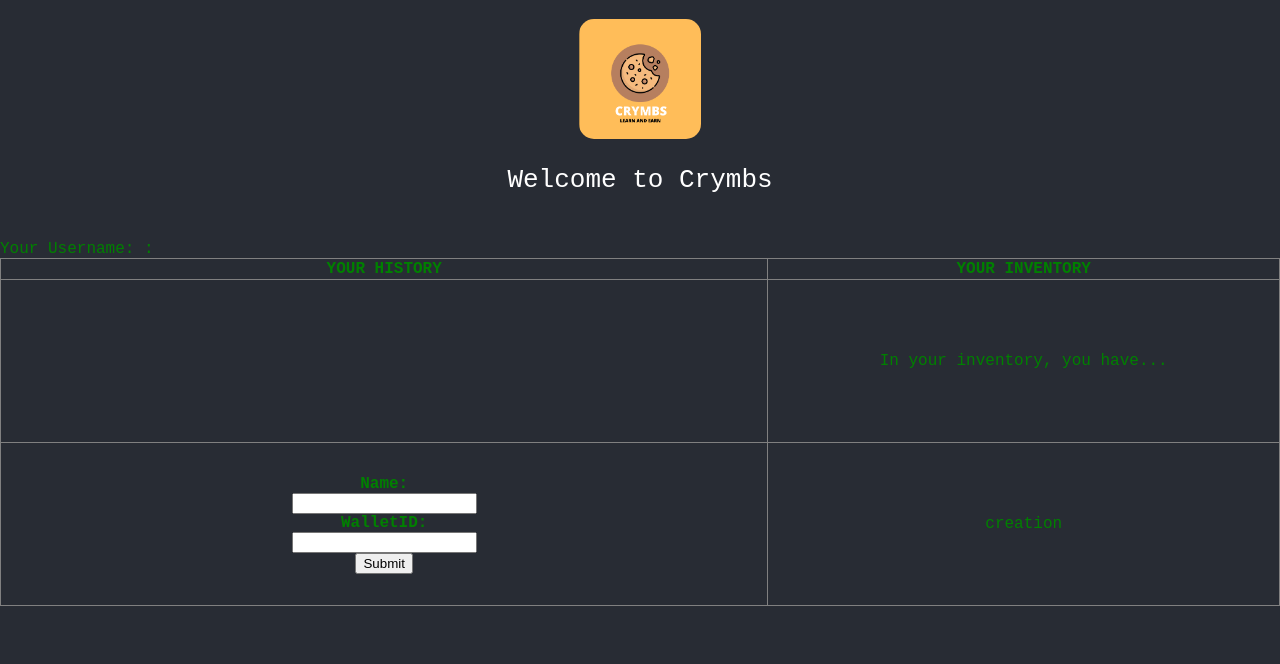
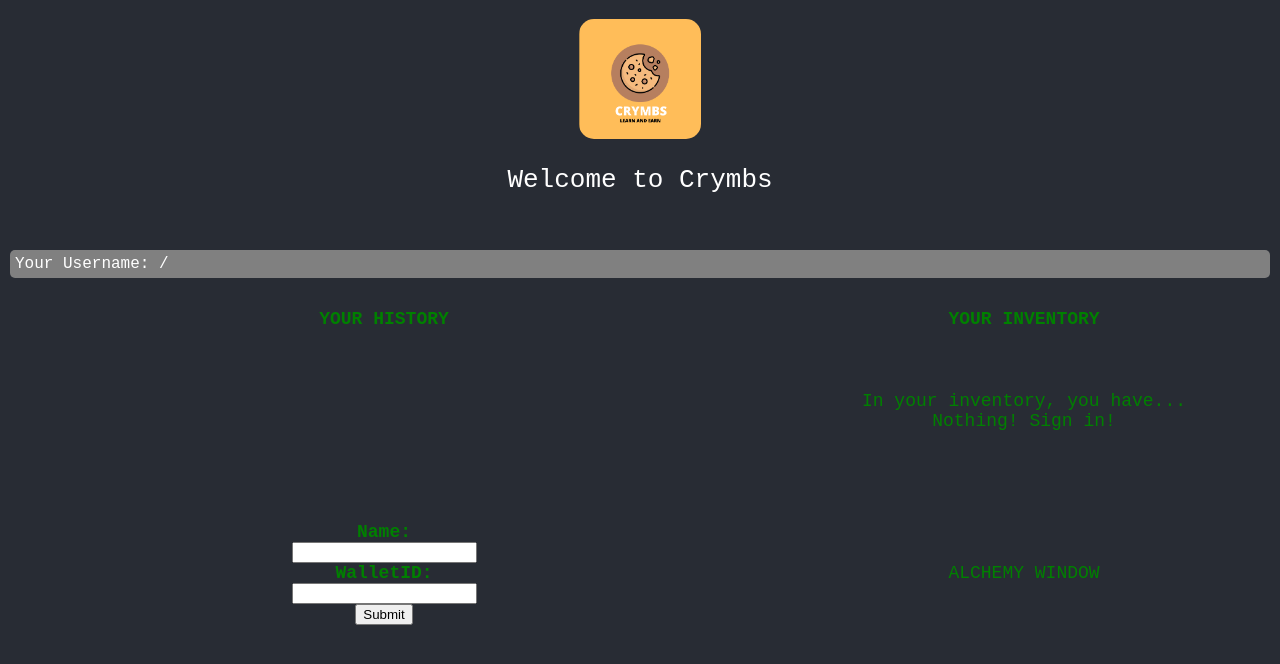
Before and after one commit to Kxiru/Crymbs, a React (Create React App) app in the folder crymbs/: page / in a window 1280 px wide. Shown: the top 664 px of the page. Built offline with nearby package versions, Linux system fonts and the light colour scheme.

Commit message:
Starting Inventory implementation

```diff
--- a/crymbs/package.json
+++ b/crymbs/package.json
@@ -6,6 +6,7 @@
     "@testing-library/jest-dom": "^5.16.4",
     "@testing-library/react": "^13.3.0",
     "@testing-library/user-event": "^13.5.0",
+    "mongodb": "^4.8.1",
     "react": "^18.2.0",
     "react-dom": "^18.2.0",
     "react-scripts": "5.0.1",
--- a/crymbs/src/Actions.js
+++ b/crymbs/src/Actions.js
@@ -1,6 +1,6 @@
 import React from 'react';
 
-class GetUserCredentials extends React.Component {
+export class GetUserCredentials extends React.Component {
   constructor(props) {
     super(props);
     this.state = {
@@ -47,4 +47,33 @@ class GetUserCredentials extends React.Component {
   }
 }
 
-export default GetUserCredentials;
+export class MyInventory extends React.Component {
+  constructor(props) {
+    super(props);
+    this.state = {
+      username: props.username,
+      inventoryArray: props.inventoryArray,
+    };
+
+    this.handleChange = this.handleChange.bind(this);
+    this.handleSubmit = this.handleSubmit.bind(this);
+  }
+
+  handleChange(event) {
+    this.setState();
+  }
+
+  handleSubmit(event) {
+    this.props.setUsername(this.state.username);
+    event.preventDefault();
+  }
+
+  render() {
+    return (
+      <div>Temp</div>
+    );
+  }
+}
+
+
+// export default {GetUserCredentials, MyInventory};
--- a/crymbs/src/App.css
+++ b/crymbs/src/App.css
@@ -21,10 +21,11 @@
 }
 
 table, th, td{
-  border: 1px solid grey;
+  /* border: 1px solid grey; */
   border-collapse: collapse;
   font-family: 'Courier New', Courier, monospace;
   margin: auto;
+  font-size: 18px;
 }
 
 body{
@@ -34,6 +35,12 @@ body{
 .UserStats{
   text-align: left;
   font-family: 'Courier New', Courier, monospace;
+  font-size: 16px;
+  margin: 10px;
+  padding: 5px;
+  border-radius: 5px;
+  background-color: grey;
+  color: white;
 }
 
 .yourHistory{
--- a/crymbs/src/App.js
+++ b/crymbs/src/App.js
@@ -1,15 +1,13 @@
 import logo from './crymbs.png';
 import './App.css';
-import GetUserCredentials from './Actions';
+import {GetUserCredentials, MyInventory} from './Actions';
 import {useState} from 'react';
-// import {GetUsername, MyInventory} from './Actions'
-
-
 
 function App() {
   const [username, setUsername] = useState("");
   const [walletID, setWalletID] = useState("");
   const [signedIn, setLoginStatus] = useState(false);
+  let [inventoryArray, setInventoryArray] = useState(["[Empty]","[Empty]","[Empty]","[Empty]","[Empty]"]);
 
   return (
     <div className="App">
@@ -18,8 +16,8 @@ function App() {
         <p> Welcome to Crymbs </p>
       </header>
       <body>
-        <div className="UserStats">Your Username: {username} : {walletID}</div>
-
+        <div className="UserStats">Your Username: {username} / {walletID}</div>
+        <br></br>
         <table>
           <thead>
             <tr>
@@ -39,7 +37,11 @@ function App() {
               </td>
               <td className="table-tab">
                 In your inventory, you have...
-                {/* <MyInventory/> */}
+                <InventoryDecisionHandler
+                signedIn={signedIn}
+                inventoryArray={inventoryArray}
+                username={username}
+                />
               </td>
             </tr>
             <tr>
@@ -51,7 +53,7 @@ function App() {
                   setLoginStatus={setLoginStatus}
                 />
               </td>
-              <td className="table-tab">creation</td>
+              <td className="table-tab">ALCHEMY WINDOW</td>
             </tr>
           </tbody>
         </table>
@@ -61,10 +63,25 @@ function App() {
   );
 }
 
+function InventoryDecisionHandler(props){
+  if(props.signedIn){
+    return(
+      <MyInventory
+        inventoryArray={props.inventoryArray}
+        username={props.username}
+      />
+    )
+  } else {
+    return (
+      <div>Nothing! Sign in!</div>
+    )
+  }
+}
+
 function LoginDecisionHandler(props) {
   if(!props.signedIn){
     return (
-      <GetUserCredentials className="dispGetUsername"
+      <GetUserCredentials
         setUsername={props.setUsername}
         setWalletID={props.setWalletID}
         signedIn={props.signedIn}
```
Also changed, not shown: 1 other file (tests, documents, lock files or other folders).
